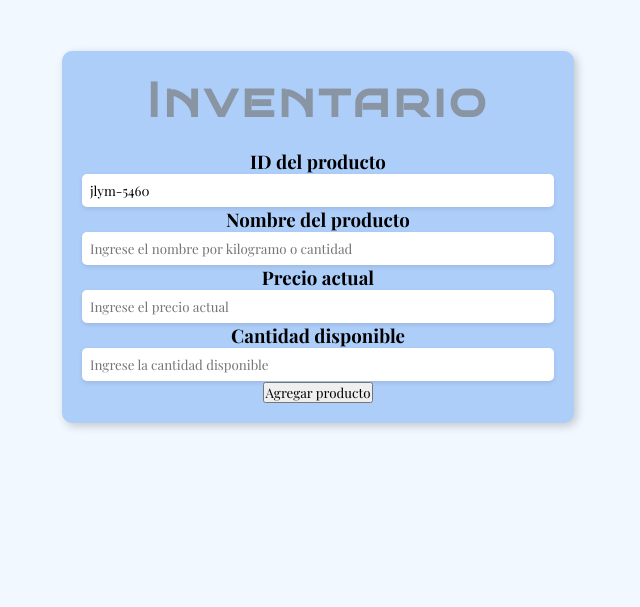
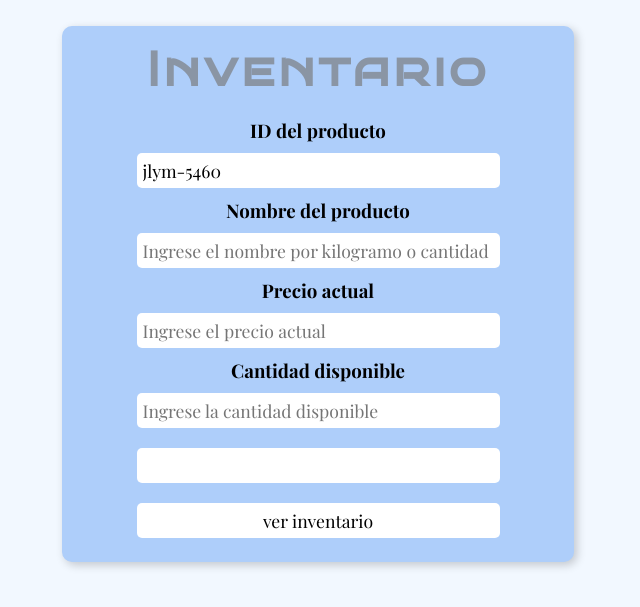
Before and after one commit to brayanavila14/cash-system, a PHP site: page /php/inventario.php in a window 1280 px wide. Shown: the top 607 px of the page, without its empty margins (322-962 px from the left). Run offline with PHP 8.4, Linux system fonts and the light colour scheme.

Commit message:
upload v1.0.0

```diff
--- a/css/inventario.css
+++ b/css/inventario.css
@@ -17,15 +17,6 @@
     height: 100%;
     background-color: #f2f8ff;
 }
-.contenedor {
-    background-color: #aecefa;
-    width: 40%;
-    margin: 4% auto;
-    padding: 20px;
-    text-align: center;
-    border-radius: 10px;
-    box-shadow: 3px 3px 10px rgba(0, 0, 0, 0.2);
-}
 .tittle{
     font-family: especial;
     text-align: center;
@@ -34,43 +25,105 @@
     margin-bottom: 20px;
     color: #777777a6;
 }
-form {
-    margin-top: 20px;
+.contenedor {
+    background-color: #aecefa;
+    width: 40%;
+    margin: 2% auto;
+    padding: 14px;
+    text-align: center;
+    border-radius: 10px;
+    box-shadow: 3px 3px 10px rgba(0, 0, 0, 0.2);
 }
 
-.form-group {
-    margin-bottom: 20px;
+.contenido input {
+    margin: 10px 0 ;
+    padding: 6px;
+    font-size: 110%;
+    border-radius: 5px;
+    width: 75%;
+    border: none;
+    background-color: #ffffff;
 }
-
-label {
-    display: block;
-    color: #333;
-    font-size: 16px;
+.boton-agregar{
+    background-color: #4d85c9;
+    font-size: 130%;
+    border-radius: 20px;
+    width: 60%;
+    margin-bottom: 10px;
+    padding: 8px;
+    margin-top: 20px;
+    border: none;
+    color: white;
+    cursor: pointer;
+}
+.boton-agregar:hover {
+    background-color: #0056b3;
+    transform: scale(1.03);
+    transition: 1s;
+}
+input[type="number"]::-webkit-inner-spin-button{
+    -webkit-appearance: none;
+    margin: 0;
+}
+.estado {
+    position: fixed;
+    top: 4%;
+    right: 2%;
+    border-radius: 50%;
+    padding: 12px;
+    box-shadow: 3px 3px 10px rgba(0, 0, 0, 0.2);
+}
+.estado p {
+    font-family: especial;
+    font-size: 70%;
+    margin: 0;
+}
+.bien {
+    color: #38b759;
+    background-color: #c2f0c2;
+}
+.mal {
+    color: #ff4242;
+    background-color: #ffbaba;
+}
+.mensaje-error {
+    position: fixed;
+    top: 5%;
+    left: 32%;
+    width: 36%;
+    text-align: center;
+    background-color: #C2E5FF;
+    color: #ff0000;
+    border: 1px solid #ff0000;
+    padding: 10px;
+    margin-bottom: 10px;
+    border-radius: 5px;
     font-weight: bold;
+    opacity: 1;
+    transition: opacity 3s ease-in-out, transform 3s ease-in-out;
+    animation: saltar 3s ease-in-out, agitarse 3s ease-out;
+    animation-fill-mode: forwards;
 }
-
-input[type="text"],
-input[type="number"] {
-    width: 100%;
-    padding: 8px;
-    border: none;
-    border-radius: 5px;
-    box-shadow: 0 2px 4px rgba(0, 0, 0, 0.1);
+@keyframes saltar {
+    0% {
+        transform: translateY(0);
+    }
+    50% {
+        transform: translateY(8px);
+    }
+    100% {
+        transform: translateY(0);
+        opacity: 0;
+    }
+    }
+@keyframes agitarse{
+    0% {
+        transform: rotate(0.3deg);
+    }
+    50% {
+        transform: rotate(-0.3deg);
+    }
+    100% {
+        transform: rotate(0deg);
+    }
 }
-
-button[type="submit"] {
-    display: block;
-    width: 100%;
-    padding: 10px;
-    background-color: #007bff;
-    color: #fff;
-    border: none;
-    border-radius: 5px;
-    font-size: 14px;
-    cursor: pointer;
-    transition: background-color 0.3s ease;
-}
-
-button[type="submit"]:hover {
-    background-color: #0056b3;
-}
--- a/php/inventario.php
+++ b/php/inventario.php
@@ -41,6 +41,7 @@
                 <input type="number" id="cantidad" name="cantidad" placeholder="Ingrese la cantidad disponible" required>
 
                 <input id="agregar-product" class="boton-agregar" type="submit" name="agregar" value="Agregar producto">
+                <input type="button" value="ver inventario" onclick="location.href='../php/inventariolista.php';">
             </div>
         </form>
     </div>
```
Also changed, not shown: php/inventariolista.php (added).
